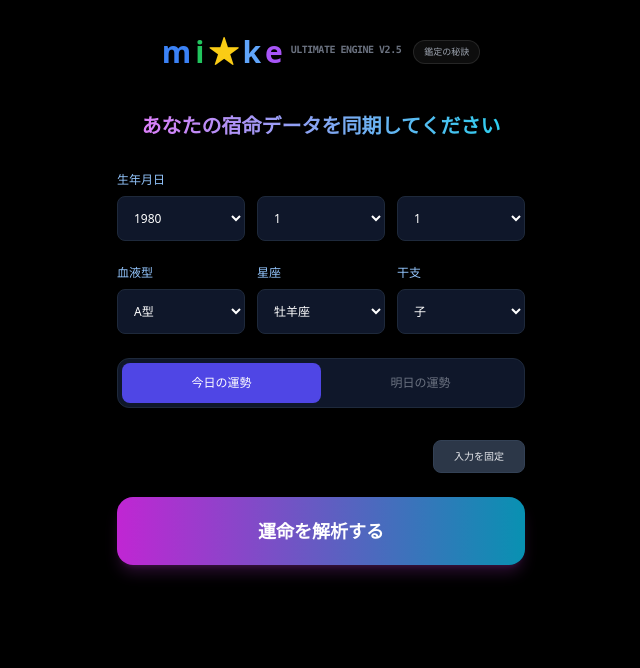
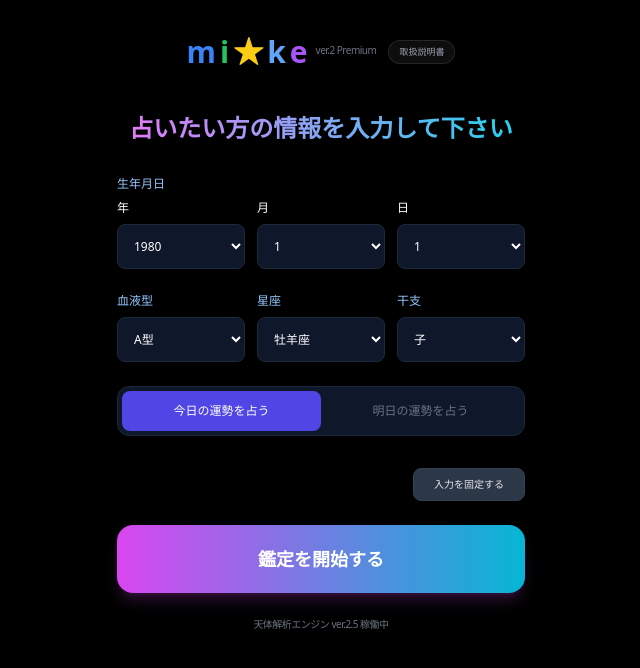
Before and after one commit to chabin0323-dev/host-fortune, a React (Vite) app: page / in a window 1280 px wide. Shown: the top 668 px of the page, without its empty margins (319-959 px from the left). Built offline with nearby package versions, Linux system fonts and the light colour scheme; the HTML template or start-up script is replaced by a standard one.

Commit message:
Update App.tsx

```diff
--- a/src/App.tsx
+++ b/src/App.tsx
@@ -53,14 +53,14 @@ const App: React.FC = () => {
   const [showManual, setShowManual] = useState(false);
   const [fortuneResult, setFortuneResult] = useState<any>(null);
 
-  const [formData, setFormData] = useState({ year: '1980', month: '1', day: '1', bloodType: 'A型', constellation: '牡羊座', zodiac: '子' });
+  const initialData = { year: '1980', month: '1', day: '1', bloodType: 'A型', constellation: '牡羊座', zodiac: '子' };
+  const [formData, setFormData] = useState(initialData);
 
   useEffect(() => {
     const saved = localStorage.getItem('fortune_fixed_data');
     if (saved) { setFormData(JSON.parse(saved)); setIsLocked(true); }
   }, []);
 
-  // --- バイオリズム計算ロジック ---
   const calculateBiorhythm = (birth: Date, target: Date) => {
     const diff = Math.floor((target.getTime() - birth.getTime()) / (24 * 60 * 60 * 1000));
     return {
@@ -78,7 +78,11 @@ const App: React.FC = () => {
     for (let i = 0; i < 7; i++) {
       const d = new Date(baseDate);
       d.setDate(baseDate.getDate() + i);
-      dates.push({ date: `${d.getFullYear()}-${(d.getMonth() + 1).toString().padStart(2, '0')}-${d.getDate().toString().padStart(2, '0')}`, day: dayLabels[d.getDay()], raw: new Date(d) });
+      dates.push({
+        date: `${d.getFullYear()}-${(d.getMonth() + 1).toString().padStart(2, '0')}-${d.getDate().toString().padStart(2, '0')}`,
+        day: dayLabels[d.getDay()],
+        raw: new Date(d)
+      });
     }
     return dates;
   };
@@ -88,13 +92,10 @@ const App: React.FC = () => {
     setLoading(true);
     const birthDate = new Date(`${formData.year}-${formData.month}-${formData.day}`);
     const target = weeklyDates[0].raw;
-
-    // シード値の生成
     const seedText = formData.year + formData.month + formData.day + formData.bloodType + formData.constellation + target.getDate();
     let seed = 0;
     for (let i = 0; i < seedText.length; i++) seed += seedText.charCodeAt(i);
 
-    // 属性の特定
     let element: keyof typeof ELEMENTS = 'FIRE';
     if (ELEMENTS.EARTH.includes(formData.constellation)) element = 'EARTH';
     if (ELEMENTS.AIR.includes(formData.constellation)) element = 'AIR';
@@ -102,7 +103,6 @@ const App: React.FC = () => {
 
     const bloodKey = formData.bloodType.replace('型', '') as 'A' | 'B' | 'O' | 'AB';
     const message = (fortuneDatabase.elementMessages[element] as any)[bloodKey] || fortuneDatabase.elementMessages[element].default;
-
     const bio = calculateBiorhythm(birthDate, target);
 
     const result = {
@@ -120,9 +120,14 @@ const App: React.FC = () => {
         health: Math.floor(bio.physical / 20) + 1,
         love: (seed % 4) + 2,
         work: Math.floor(bio.intellectual / 20) + 1,
+      },
+      comments: {
+        money: "必要なものを見極めると金運が安定します。",
+        health: "軽い運動が心身のバランスを整えてくれます。",
+        love: "焦らず穏やかに向き合うことで関係が深まります。",
+        work: "今日は地道な努力が実りやすい日です。"
       }
     };
-
     setFortuneResult(result);
     setTimeout(() => { setLoading(false); setPage('RESULT'); window.scrollTo(0, 0); }, 2000);
   };
@@ -136,25 +141,30 @@ const App: React.FC = () => {
   );
 
   return (
-    <div className="min-h-screen bg-black text-white font-sans flex flex-col items-center pb-20 relative">
-      {/* ヘッダー */}
+    <div className="min-h-screen bg-black text-white font-sans flex flex-col items-center pb-20 relative overflow-x-hidden">
+
+      {/* ロゴと取扱説明書ボタン */}
       <div className="mt-8 mb-10 flex items-center gap-3">
         <div className="flex items-center gap-1 text-3xl font-bold">
           <span className="text-blue-500">m</span><span className="text-green-500">i</span><span className="text-yellow-400">★</span><span className="text-blue-400">k</span><span className="text-purple-500">e</span>
-          <span className="text-[10px] text-gray-500 self-end mb-1 ml-1 font-mono tracking-tighter uppercase">Ultimate Engine v2.5</span>
+          <span className="text-[10px] text-gray-500 self-end mb-1 ml-1 font-normal tracking-tighter">ver.2 Premium</span>
         </div>
-        <button onClick={() => setShowManual(true)} className="py-1 px-2.5 rounded-full bg-white/5 border border-white/10 text-[9px] text-gray-400">鑑定の秘訣</button>
+        <button onClick={() => setShowManual(true)} className="py-1 px-2.5 rounded-full bg-white/5 border border-white/10 text-[9px] text-gray-400 hover:text-white transition-colors">
+          取扱説明書
+        </button>
       </div>
 
       {showManual && (
         <div className="fixed inset-0 z-50 flex items-center justify-center px-6">
-          <div className="absolute inset-0 bg-black/90 backdrop-blur-sm" onClick={() => setShowManual(false)}></div>
-          <div className="relative bg-[#111827] border border-slate-700 p-8 rounded-3xl max-w-sm w-full shadow-2xl">
-            <h3 className="text-xl font-bold text-cyan-400 mb-6 border-b border-slate-800 pb-2">Ultimate 鑑定システム</h3>
-            <p className="text-xs text-gray-400 leading-relaxed space-y-4">
-              当システムは、西洋占星術の4大元素（エレメント）と、バイオリズム理論、九星気学の吉方位計算を融合させた独自の解析エンジンです。
-              あなたの宿命と現在の宇宙の波動を精密に同期させ、唯一無二の指針を導き出します。
-            </p>
+          <div className="absolute inset-0 bg-black/80 backdrop-blur-sm" onClick={() => setShowManual(false)}></div>
+          <div className="relative bg-[#111827] border border-slate-700 p-8 rounded-3xl max-w-sm w-full shadow-2xl text-left">
+            <h3 className="text-xl font-bold text-cyan-400 mb-6 border-b border-slate-800 pb-2">鑑定マニュアル</h3>
+            <ul className="space-y-4 text-sm text-gray-300">
+              <li>1. 情報を正確に入力し「運勢を占う」をタップしてください。</li>
+              <li>2. 「入力を固定する」と、高度な解析に基づきあなたの情報を常に優先表示します。</li>
+              <li>3. 他の方を占う際は「他人を占う」をご利用ください。</li>
+              <li>4. 星の配置とバイオリズムを精密に解析し、今日の指針を導き出します。</li>
+            </ul>
             <button onClick={() => setShowManual(false)} className="mt-8 w-full py-3 bg-gradient-to-r from-fuchsia-600 to-cyan-600 rounded-xl font-bold">閉じる</button>
           </div>
         </div>
@@ -162,18 +172,39 @@ const App: React.FC = () => {
 
       <div className="w-full max-w-md px-5">
         {loading ? (
-          <div className="flex flex-col items-center justify-center min-h-[60vh] animate-pulse">
-            <div className="w-24 h-24 border-4 border-t-cyan-400 border-fuchsia-500/20 rounded-full animate-spin"></div>
-            <p className="mt-8 text-cyan-400 tracking-[0.3em] font-light text-xs">DESTINY SYNCHRONIZING...</p>
+          <div className="flex flex-col items-center justify-center min-h-[60vh] animate-in fade-in duration-700">
+            <div className="relative w-24 h-24">
+              <div className="absolute inset-0 border-4 border-fuchsia-500/20 rounded-full"></div>
+              <div className="absolute inset-0 border-4 border-t-cyan-400 rounded-full animate-spin"></div>
+              <div className="absolute inset-0 flex items-center justify-center text-4xl animate-pulse text-yellow-400">★</div>
+            </div>
+            <p className="mt-8 text-cyan-400 tracking-[0.2em] font-light animate-pulse text-sm">運命の糸を読み解いています...</p>
           </div>
         ) : page === 'INPUT' ? (
-          <div className="space-y-6 animate-in fade-in duration-700">
-            <h2 className="text-center text-xl font-bold mb-8 bg-gradient-to-r from-fuchsia-400 to-cyan-400 bg-clip-text text-transparent">あなたの宿命データを同期してください</h2>
+          <div className="space-y-6 animate-in fade-in duration-500">
+            <h2 className="text-center text-2xl font-bold mb-8 bg-gradient-to-r from-fuchsia-400 to-cyan-400 bg-clip-text text-transparent">
+              占いたい方の情報を入力して下さい
+            </h2>
 
             <div className="grid grid-cols-3 gap-3 text-xs">
-              <div className="space-y-2"><p className="text-blue-300">生年月日</p><select disabled={isLocked} value={formData.year} onChange={(e)=>setFormData({...formData, year: e.target.value})} className="w-full bg-[#0f172a] border border-slate-800 rounded-lg p-3">{Array.from({ length: 80 }, (_, i) => (2026 - i).toString()).map(y => <option key={y} value={y}>{y}</option>)}</select></div>
-              <div className="space-y-2 flex flex-col justify-end"><select disabled={isLocked} value={formData.month} onChange={(e)=>setFormData({...formData, month: e.target.value})} className="w-full bg-[#0f172a] border border-slate-800 rounded-lg p-3">{Array.from({ length: 12 }, (_, i) => (i + 1).toString()).map(m => <option key={m} value={m}>{m}</option>)}</select></div>
-              <div className="space-y-2 flex flex-col justify-end"><select disabled={isLocked} value={formData.day} onChange={(e)=>setFormData({...formData, day: e.target.value})} className="w-full bg-[#0f172a] border border-slate-800 rounded-lg p-3">{Array.from({ length: 31 }, (_, i) => (i + 1).toString()).map(d => <option key={d} value={d}>{d}</option>)}</select></div>
+              <div className="space-y-2">
+                <p className="text-blue-300">生年月日</p><p>年</p>
+                <select disabled={isLocked} value={formData.year} onChange={(e)=>setFormData({...formData, year: e.target.value})} className="w-full bg-[#0f172a] border border-slate-800 rounded-lg p-3 outline-none">
+                  {Array.from({ length: 80 }, (_, i) => (2026 - i).toString()).map(y => <option key={y} value={y}>{y}</option>)}
+                </select>
+              </div>
+              <div className="space-y-2 flex flex-col justify-end">
+                <p>月</p>
+                <select disabled={isLocked} value={formData.month} onChange={(e)=>setFormData({...formData, month: e.target.value})} className="w-full bg-[#0f172a] border border-slate-800 rounded-lg p-3 outline-none">
+                  {Array.from({ length: 12 }, (_, i) => (i + 1).toString()).map(m => <option key={m} value={m}>{m}</option>)}
+                </select>
+              </div>
+              <div className="space-y-2 flex flex-col justify-end">
+                <p>日</p>
+                <select disabled={isLocked} value={formData.day} onChange={(e)=>setFormData({...formData, day: e.target.value})} className="w-full bg-[#0f172a] border border-slate-800 rounded-lg p-3 outline-none">
+                  {Array.from({ length: 31 }, (_, i) => (i + 1).toString()).map(d => <option key={d} value={d}>{d}</option>)}
+                </select>
+              </div>
             </div>
 
             <div className="grid grid-cols-3 gap-3 text-xs">
@@ -184,32 +215,41 @@ const App: React.FC = () => {
 
             <div className="flex bg-[#0f172a] rounded-xl p-1 border border-slate-800">
               {(['今日', '明日'] as const).map((d) => (
-                <button key={d} onClick={() => setTargetDate(d)} className={`flex-1 py-3 text-xs rounded-lg transition-all ${targetDate === d ? 'bg-indigo-600 text-white' : 'text-gray-500'}`}>{d}の運勢</button>
+                <button key={d} onClick={() => setTargetDate(d)} className={`flex-1 py-3 text-xs rounded-lg transition-all ${targetDate === d ? 'bg-indigo-600 text-white' : 'text-gray-500'}`}>{d}の運勢を占う</button>
               ))}
             </div>
 
             <div className="flex justify-end gap-2 pt-2">
-              {!isLocked ? <button onClick={() => {localStorage.setItem('fortune_fixed_data', JSON.stringify(formData)); setIsLocked(true);}} className="bg-[#2c3748] text-gray-200 text-[10px] py-2 px-5 rounded-lg border border-slate-700">入力を固定</button> :
-              <><button onClick={() => {localStorage.removeItem('fortune_fixed_data'); setIsLocked(false);}} className="bg-red-900/20 text-red-300 text-[10px] py-2 px-4 rounded-lg border border-red-900/40">解除</button><button onClick={() => {setFormData({year:'1980',month:'1',day:'1',bloodType:'A型',constellation:'牡羊座',zodiac:'子'}); setIsLocked(false);}} className="bg-[#2c3748] text-gray-200 text-[10px] py-2 px-4 rounded-lg border border-slate-700">他人を占う</button></>}
+              {!isLocked ? (
+                <button onClick={() => {localStorage.setItem('fortune_fixed_data', JSON.stringify(formData)); setIsLocked(true);}} className="bg-[#2c3748] text-gray-200 text-[10px] py-2 px-5 rounded-lg border border-slate-700">入力を固定する</button>
+              ) : (
+                <><button onClick={() => {localStorage.removeItem('fortune_fixed_data'); setIsLocked(false);}} className="bg-red-900/20 text-red-300 text-[10px] py-2 px-4 rounded-lg border border-red-900/40 text-xs">解除</button><button onClick={() => {setFormData(initialData); setIsLocked(false);}} className="bg-[#2c3748] text-gray-200 text-[10px] py-2 px-4 rounded-lg border border-slate-700 text-xs">他人を占う</button></>
+              )}
             </div>
 
-            <button onClick={generateFortune} className="w-full py-5 rounded-2xl font-bold text-lg bg-gradient-to-r from-fuchsia-600 to-cyan-600 shadow-lg shadow-fuchsia-500/20 active:scale-[0.98] transition-transform">運命を解析する</button>
+            <button onClick={generateFortune} className="w-full py-5 rounded-2xl font-bold text-lg bg-gradient-to-r from-fuchsia-500 to-cyan-500 mt-2 active:scale-95 shadow-lg shadow-fuchsia-500/20">鑑定を開始する</button>
+            <p className="text-center text-gray-500 text-[10px] mt-4 tracking-tighter">天体解析エンジン ver.2.5 稼働中</p>
           </div>
         ) : (
-          <div className="space-y-6 animate-in slide-in-from-bottom-10 text-left">
-            {/* 結果：総合運 */}
-            <div className="bg-[#111827] border border-slate-800 p-8 rounded-[2rem] shadow-2xl relative overflow-hidden">
-              <div className="absolute top-0 right-0 p-4 opacity-10 text-4xl font-serif italic">{formData.constellation}</div>
-              <h3 className="text-cyan-400 text-[10px] font-bold tracking-widest uppercase mb-4">Total Destiny</h3>
-              <div className="mb-6">{renderStars(fortuneResult.stars.total)}</div>
-              <p className="text-[16px] text-gray-200 leading-relaxed font-light">{fortuneResult.general}</p>
+          <div className="space-y-6 animate-in slide-in-from-bottom-10 text-left pb-10">
+            <div className="bg-[#111827] border border-slate-800 p-5 rounded-xl text-center shadow-inner">
+              <p className="text-cyan-400 text-[10px] mb-1 font-bold uppercase tracking-widest text-xs">鑑定日</p>
+              <p className="text-xl font-bold tracking-widest text-white">{weeklyDates[0].date}</p>
+            </div>
+
+            {/* 総合運 */}
+            <div className="bg-[#1e1e1e] p-7 rounded-3xl border border-gray-800 shadow-xl">
+              <h3 className="text-lg font-bold mb-4 text-white">今日の総合運</h3>
+              <div className="mb-5">{renderStars(fortuneResult.stars.total)}</div>
+              <p className="text-[15px] text-gray-300 leading-relaxed font-light">{fortuneResult.general}</p>
             </div>
 
             {/* 精密バイオリズム */}
             <div className="bg-[#1e1e1e] p-6 rounded-2xl border border-gray-800">
-              <h3 className="text-sm font-bold text-white mb-6 flex justify-between items-center">
-                精密バイオリズム <span className="text-[10px] font-normal text-gray-500 font-mono">Realtime Analytics</span>
-              </h3>
+              <h3 className="text-sm font-bold text-white mb-2">精密バイオリズム解析</h3>
+              <p className="text-[10px] text-gray-500 mb-6 leading-relaxed">
+                ※生年月日から算出される身体・感情・知性の周期的なリズムです。現在のあなたのコンディションを視覚化しています。
+              </p>
               <div className="space-y-5">
                 {[
                   { label: '身体 (Physical)', val: fortuneResult.bio.physical, color: 'bg-emerald-500' },
@@ -226,42 +266,66 @@ const App: React.FC = () => {
               </div>
             </div>
 
+            {/* 今週のバイオリズム（復活） */}
+            <div className="bg-[#1e1e1e] p-6 rounded-2xl border border-yellow-900/20">
+              <h3 className="text-lg font-bold text-yellow-500 mb-6 font-serif italic tracking-tighter">今週のバイオリズム</h3>
+              <div className="space-y-4">
+                {weeklyDates.map((item, idx) => (
+                  <div key={idx} className="bg-black/40 p-4 rounded-xl border border-gray-800/50">
+                    <div className="flex justify-between items-center mb-2">
+                      <span className="text-[11px] text-gray-400 font-mono">{item.date}（{item.day}）</span>
+                      {renderStars(idx === 0 ? fortuneResult.stars.total : (idx % 2 === 0 ? 3 : 4))}
+                    </div>
+                    <p className="text-[12px] text-gray-300 leading-relaxed italic">
+                      {idx === 0 ? fortuneResult.general.substring(0, 35) + "..." : '穏やかな流れです。一歩ずつ丁寧に進むことが開運の鍵となります。'}
+                    </p>
+                  </div>
+                ))}
+              </div>
+            </div>
+
             {/* 本日のラッキー方位 & 情報 */}
             <div className="bg-[#1e1e1e] p-6 rounded-2xl border border-gray-800">
-              <h3 className="text-sm font-bold text-white mb-6">Celestial Guidance</h3>
+              <h3 className="text-sm font-bold text-white mb-6">本日のラッキー指針</h3>
               <div className="grid grid-cols-2 gap-4">
                 <div className="bg-black/40 p-4 rounded-xl border border-white/5 flex flex-col items-center">
                   <span className="text-[10px] text-emerald-400 font-bold mb-1">ラッキー方位</span>
                   <span className="text-lg font-bold text-white">{fortuneResult.lucky.direction}</span>
                 </div>
                 <div className="bg-black/40 p-4 rounded-xl border border-white/5 flex flex-col items-center">
-                  <span className="text-[10px] text-fuchsia-400 font-bold mb-1">ラッキーナンバー</span>
+                  <span className="text-[10px] text-fuchsia-400 font-bold mb-1">ナンバー</span>
                   <span className="text-lg font-bold text-white">{fortuneResult.lucky.number}</span>
                 </div>
               </div>
-              <div className="mt-4 space-y-3">
-                <div className="bg-black/40 p-4 rounded-xl text-xs border border-white/5"><span className="text-gray-500 mr-2">アイテム:</span><span className="text-gray-200">{fortuneResult.lucky.item}</span></div>
-                <div className="bg-black/40 p-4 rounded-xl text-xs border border-white/5"><span className="text-gray-500 mr-2">カラー:</span><span className="text-gray-200">{fortuneResult.lucky.color}</span></div>
+              <div className="mt-4 space-y-3 text-xs">
+                <div className="bg-black/40 p-4 rounded-xl border border-white/5 flex justify-between">
+                  <span className="text-gray-500">アイテム:</span><span className="text-gray-200 font-bold">{fortuneResult.lucky.item}</span>
+                </div>
+                <div className="bg-black/40 p-4 rounded-xl border border-white/5 flex justify-between">
+                  <span className="text-gray-500">カラー:</span><span className="text-gray-200 font-bold">{fortuneResult.lucky.color}</span>
+                </div>
               </div>
             </div>
 
-            {/* 四大運勢 */}
+            {/* 四大運勢（コメント復活） */}
             <div className="grid grid-cols-2 gap-4">
               {[
-                { label: '金運', star: fortuneResult.stars.money, color: 'text-yellow-500' },
-                { label: '健康運', star: fortuneResult.stars.health, color: 'text-emerald-500' },
-                { label: '恋愛運', star: fortuneResult.stars.love, color: 'text-pink-500' },
-                { label: '仕事運', star: fortuneResult.stars.work, color: 'text-cyan-500' }
+                { label: '金運', star: fortuneResult.stars.money, color: 'text-yellow-500', comm: fortuneResult.comments.money },
+                { label: '健康運', star: fortuneResult.stars.health, color: 'text-emerald-500', comm: fortuneResult.comments.health },
+                { label: '恋愛運', star: fortuneResult.stars.love, color: 'text-pink-500', comm: fortuneResult.comments.love },
+                { label: '仕事運', star: fortuneResult.stars.work, color: 'text-cyan-500', comm: fortuneResult.comments.work }
               ].map((u, i) => (
                 <div key={i} className="bg-[#1e1e1e] p-4 rounded-2xl border border-gray-800">
                   <p className={`font-bold mb-2 text-xs ${u.color}`}>{u.label}</p>
-                  <div className="text-[10px]">{renderStars(u.star)}</div>
+                  <div className="mb-2">{renderStars(u.star)}</div>
+                  <p className="text-[10px] text-gray-500 leading-tight">{u.comm}</p>
                 </div>
               ))}
             </div>
 
-            <button onClick={() => setPage('INPUT')} className="w-full py-4 rounded-xl bg-white/5 border border-white/10 text-gray-500 text-xs tracking-widest mt-6">RECALIBRATE DATA</button>
-            <p className="text-center text-gray-600 text-[9px] mt-4 uppercase font-mono">All celestial data is calculated based on accurate planetary cycles.</p>
+            <button onClick={() => setPage('INPUT')} className="w-full py-4 rounded-xl bg-white/5 border border-white/10 text-gray-500 text-xs tracking-widest mt-6">
+              戻って入力をやり直す
+            </button>
           </div>
         )}
       </div>
```
